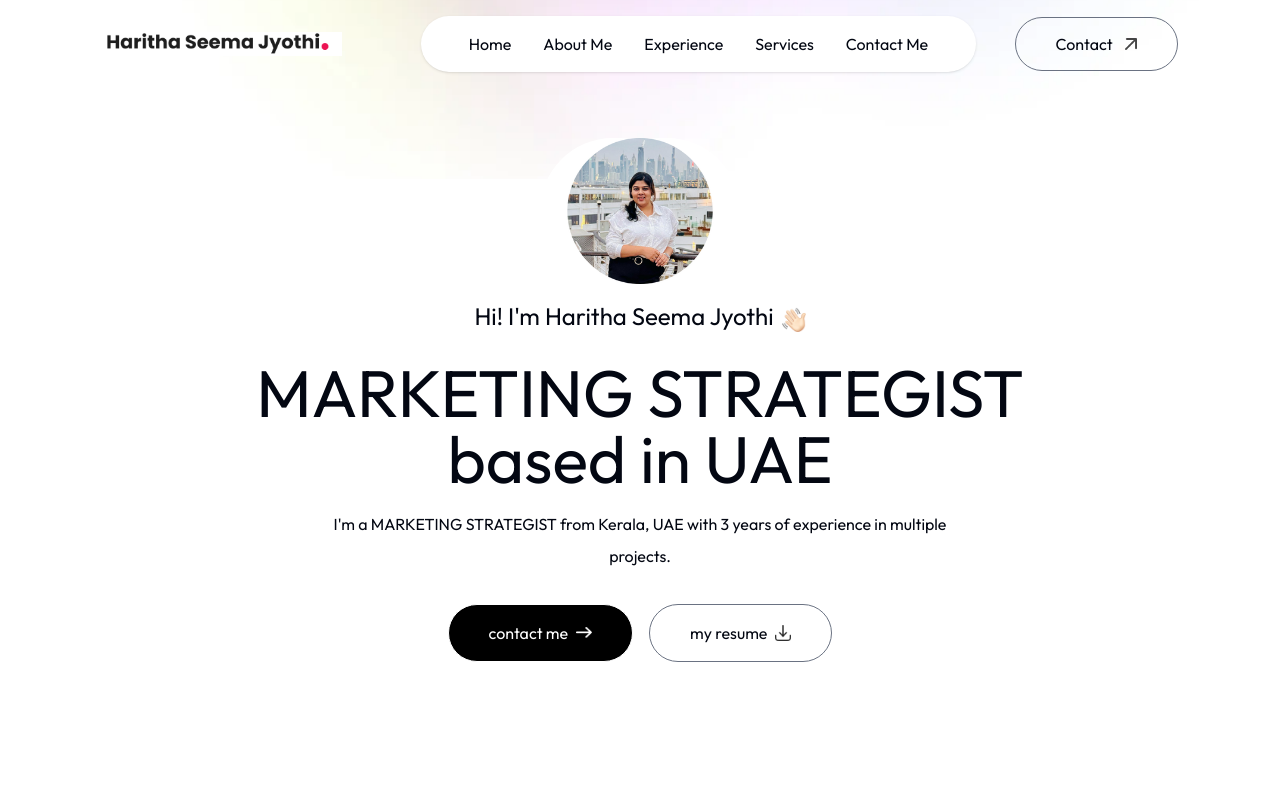
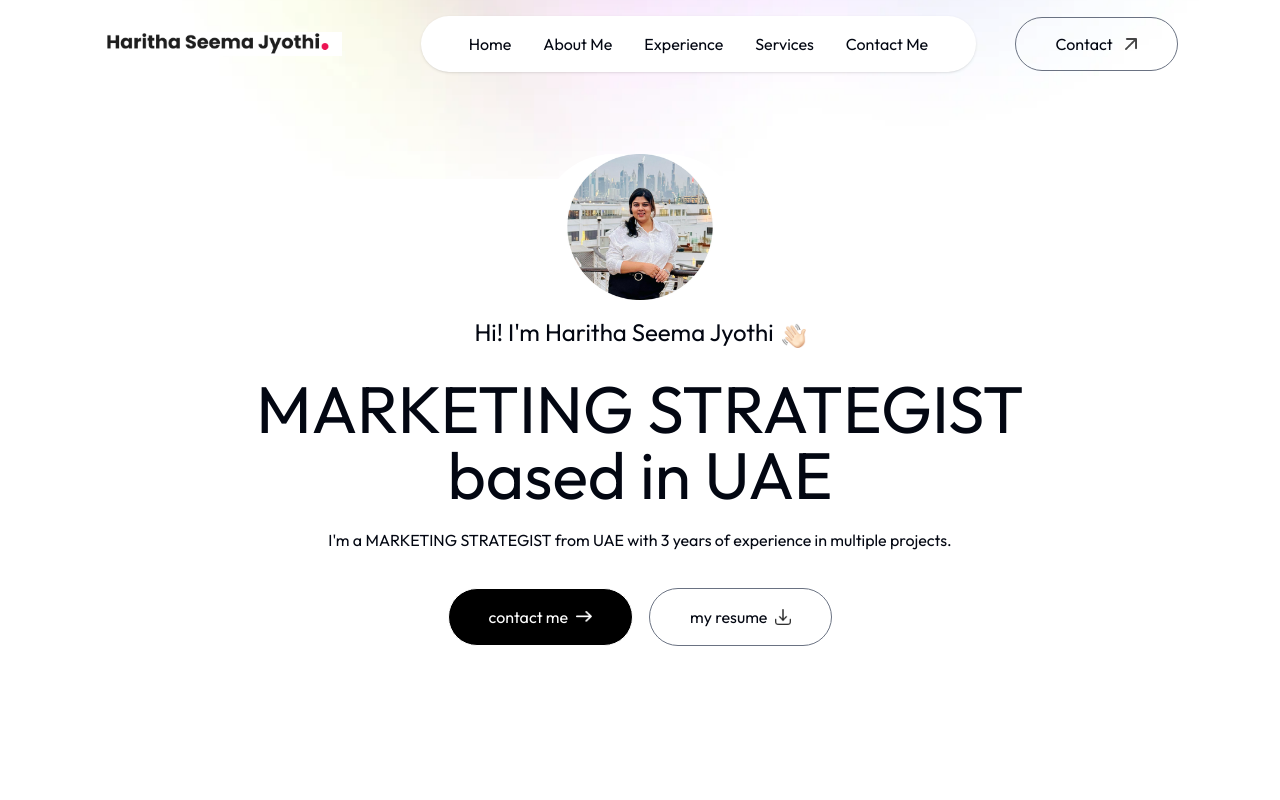
Before and after one commit to Aljo00/personal_portfollio_demo2, a Next.js app: page / in a window 1280 px wide. Shown: the top 800 px of the page. Built offline with nearby package versions, Linux system fonts and the light colour scheme; a web font is replaced by a local one.

Commit message:
Fix some grammatical issues

```diff
--- a/app/components/Contact.jsx
+++ b/app/components/Contact.jsx
@@ -34,7 +34,7 @@ const Contact = () => {
       className="w-full px-[12%] py-10 scroll-mt-20 bg-[url('/footer-bg-color.png')] bg-no-repeat bg-center bg-[length:90%_auto]"
     >
       <h4 className="text-center mb-2 text-lg font-Ovo">Connect with me</h4>
-      <h2 className="text-center text-5xl font-Ovo">My Get in touch</h2>
+      <h2 className="text-center text-5xl font-Ovo">Get in touch</h2>
 
       <p className="text-center max-w-2xl mx-auto mb-12 mt-5">
         I'd love to hear from you! If you have any questions, comments, or
--- a/app/components/Header.jsx
+++ b/app/components/Header.jsx
@@ -19,7 +19,7 @@ const Header = () => {
       </h1>
 
       <p className="max-w-2xl mx-auto font-Ovo">
-        I'm a MARKETING STRATEGIST from Kerala, UAE with 3 years of experience
+        I'm a MARKETING STRATEGIST from UAE with 3 years of experience
         in multiple projects.
       </p>
 
```
